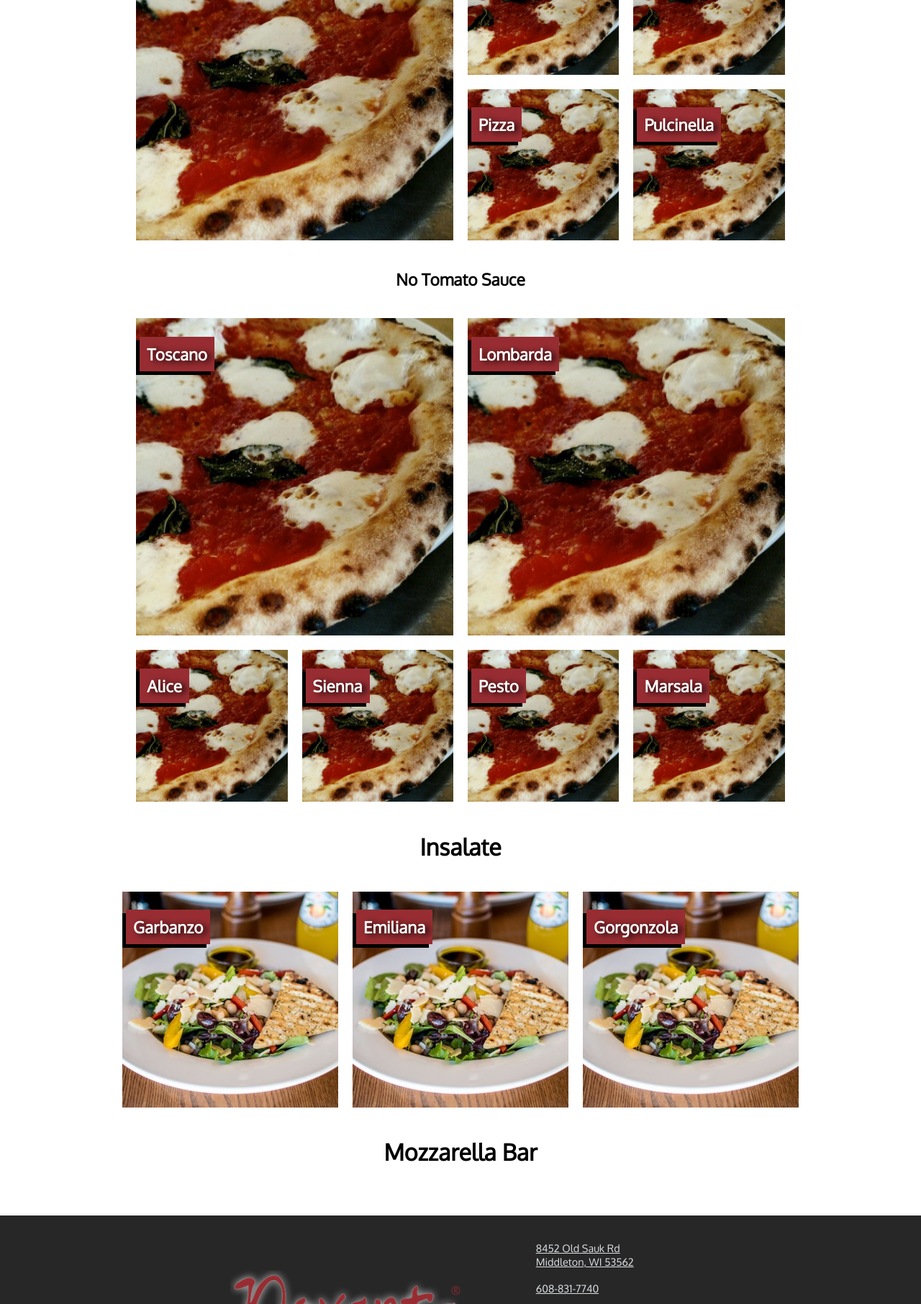
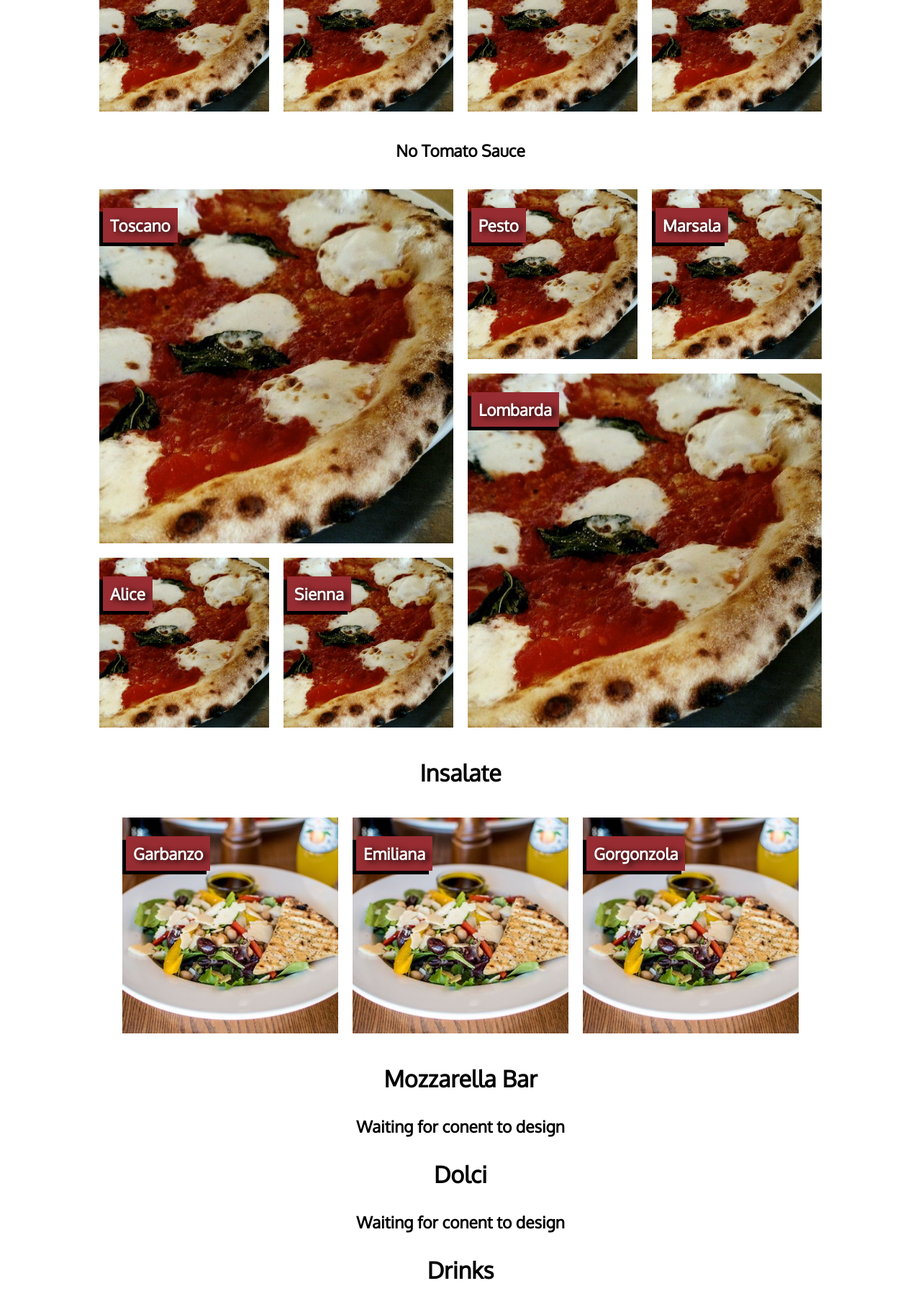
Before and after one commit to agrode9/Novanta, a plain HTML site: page menu.html in a window 1280 px wide. Shown: the part 1170-2982 px from the top of the page at 72% size. Drawn offline with Linux system fonts and the light colour scheme.

Commit message:
menu edits

```diff
--- a/Format.css
+++ b/Format.css
@@ -179,7 +179,7 @@ textarea
 @supports (display: grid) {
 	.menuImageGrid {
 		display: grid;
-		grid-template-columns: 18%  18% 18% 18%;
+		grid-template-columns: 20%  20% 20% 20%;
 		justify-content: center;
 	}
   .oddMenuImageGrid{
@@ -221,20 +221,16 @@ textarea
   grid-row: 2;
 }
 .largeb{
-	grid-column: 1 / span 2;
-	grid-row: 2 / span 3;
-}
-.thirdb{
 	grid-column: 4;
 	grid-row: 2;
 }
-.fourthb{
-	grid-column: 3;
-	grid-row: 3;
+.thirdb{
+	grid-column: 1;
+	grid-row: 2;
 }
 .fifthb{
-  grid-column: 4;
-  grid-row: 3;
+  grid-column: 2;
+  grid-row: 2;
 }
 /* no tomato sauce pizza display */
 .firstd
@@ -249,11 +245,11 @@ textarea
 }
 .thirdd{
   grid-column: 3;
-  grid-row: 3;
+  grid-row: 1;
 }
 .fourthd{
   grid-column: 3 / 5;
-  grid-row: 1 / span 2;
+  grid-row: 2 / span 4;
 }
 .larged{
   grid-column: 1 / span 2;
@@ -261,7 +257,7 @@ textarea
 }
 .fifthd{
   grid-column: 4;
-  grid-row: 3;
+  grid-row: 1;
 }
 /* salad displays */
 .firsts{
@@ -320,12 +316,12 @@ textarea
 
   /* pizza */
   .firstc{
-  	grid-column: 1;
+  	grid-column: 1 /span 2;
     grid-row: 1;
   }
   .secondc{
-  	grid-column: 2 ;
-  	grid-row: 1;
+  	grid-column: 1 ;
+  	grid-row: 5;
   }
   .thirdc{
   	grid-column: 1;
--- a/menu.html
+++ b/menu.html
@@ -3,7 +3,7 @@
   <link href="Format.css" rel="stylesheet" type="text/css">
   <meta name="viewport" content="width=device-width, initial-scale=1">
   <head>
-    <title>Welcome | Novanta</title>
+    <title>Menu | Novanta</title>
     <link rel="icon" type="image/ico" href="hero.png" >
     <link href="https://fonts.googleapis.com/css?family=Oxygen" rel="stylesheet">
   </head>
@@ -74,10 +74,6 @@
           <h4>Napoletana</h4>
           <img src="img/pizzadisplay.jpg">
         </div>
-        <div class="fourthb box">
-          <h4>Pizza</h4>
-          <img src="img/pizzadisplay.jpg">
-        </div>
         <div class="fifthb box">
           <h4>Pulcinella</h4>
           <img src="img/pizzadisplay.jpg">
@@ -125,7 +121,15 @@
           <img src="img/garbanzoSalad.jpg">
         </div>
       </div>
-      <h3 id="salad">Mozzarella Bar</h3>
+      <h3 id="mozz">Mozzarella Bar</h3>
+        <h4 class="center">Waiting for conent to design</h4>
+      <h3 id="dolci">Dolci</h3>
+      <h4 class="center">Waiting for conent to design</h4>
+
+      <h3 id="drinks">Drinks</h3>
+      <h4 class="center">Waiting for conent to design</h4>
+
+
 
       <br /><br />
     </div>
```
Also changed, not shown: index.html (+8 -7 lines).
